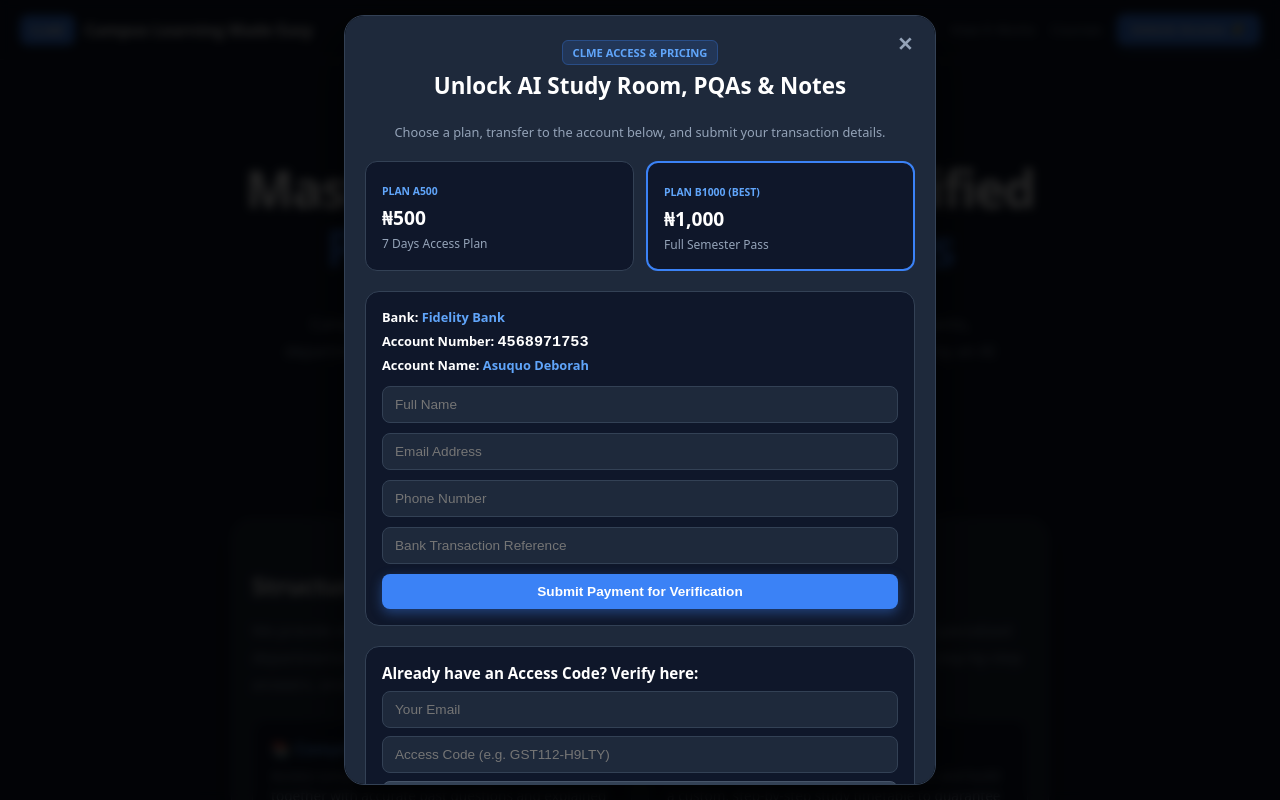
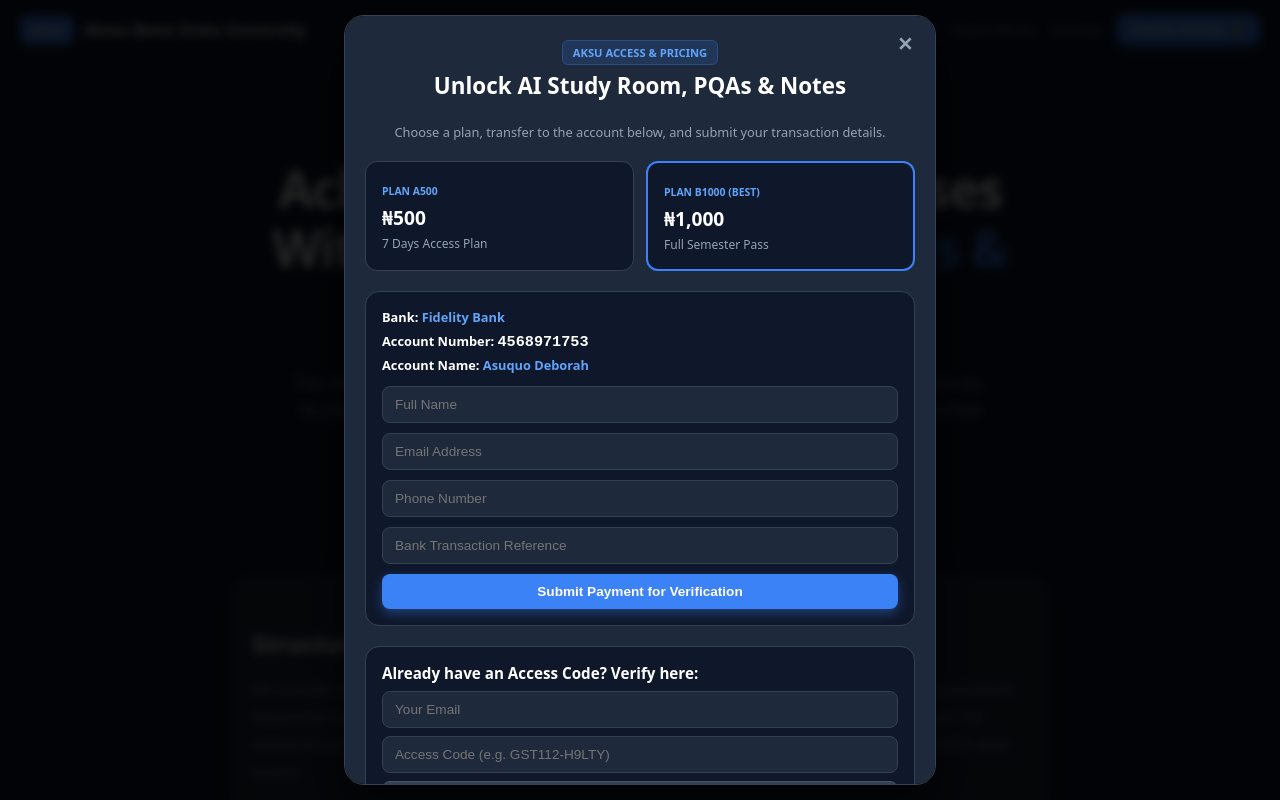
Before and after one commit to divinesaviour4-bit/LEARNING-MADE-EASY, a Next.js app: page / in a window 1280 px wide. Both pictures are taken after a click on the button "Unlock Access ⚡". Shown: the top 800 px of the page. Built offline with nearby package versions, Linux system fonts and the light colour scheme; no server answers.

Commit message:
Update university name to Akwa Ibom State University

```diff
--- a/app/page.tsx
+++ b/app/page.tsx
@@ -44,7 +44,7 @@ export default function Home() {
 
   // Reviews State
   const [reviews, setReviews] = useState<Review[]>([
-    { name: "Saviour Bassey", department: "Electrical Engineering", comment: "Campus Learning Made Easy helped me ace my past questions without stress. The platform is super smooth!" },
+    { name: "Saviour Bassey", department: "Electrical Engineering", comment: "Akwa Ibom State University Learning Portal helped me ace my past questions without stress. The platform is super smooth!" },
     { name: "Grace Okon", department: "Accounting", comment: "The ₦1,000 semester pass is totally worth it. All materials and past questions in one place." },
     { name: "Daniel Mensah", department: "Computer Science", comment: "The AI study schedule kept me organized throughout the semester. Highly recommended!" },
     { name: "Miriam Bello", department: "Mass Communication", comment: "Having structured general and departmental courses made studying for exams so much easier." },
@@ -163,8 +163,8 @@ export default function Home() {
       {/* Navbar */}
       <nav style={{ position: "sticky", top: 0, zIndex: 50, backgroundColor: "rgba(15, 23, 42, 0.95)", backdropFilter: "blur(10px)", borderBottom: "1px solid #1e293b", padding: "14px 20px", display: "flex", justifyContent: "space-between", alignItems: "center", flexWrap: "wrap", gap: "10px" }}>
         <div style={{ display: "flex", alignItems: "center", gap: "10px" }}>
-          <span style={{ backgroundColor: "#3b82f6", color: "#ffffff", fontWeight: "900", padding: "6px 10px", borderRadius: "8px", fontSize: "0.8rem" }}>CLME</span>
-          <span style={{ fontWeight: "700", fontSize: "1rem", color: "#ffffff" }}>Campus Learning Made Easy</span>
+          <span style={{ backgroundColor: "#3b82f6", color: "#ffffff", fontWeight: "900", padding: "6px 10px", borderRadius: "8px", fontSize: "0.8rem" }}>AKSU</span>
+          <span style={{ fontWeight: "700", fontSize: "1rem", color: "#ffffff" }}>Akwa Ibom State University</span>
         </div>
         <div style={{ display: "flex", gap: "15px", fontSize: "0.85rem", alignItems: "center", fontWeight: "500", flexWrap: "wrap" }}>
           <a href="#home" style={{ color: "#f8fafc", textDecoration: "none" }}>Home</a>
@@ -182,13 +182,13 @@ export default function Home() {
         {/* Hero Section */}
         <div id="home" style={{ textAlign: "center", marginBottom: "50px", paddingTop: "10px" }}>
           <span style={{ background: "rgba(59, 130, 246, 0.15)", color: "#60a5fa", border: "1px solid rgba(59, 130, 246, 0.3)", padding: "6px 14px", borderRadius: "20px", fontSize: "0.7rem", fontWeight: "700", letterSpacing: "0.05em", textTransform: "uppercase", display: "inline-block" }}>
-            ◆ Achieve A's in All Your Courses
+            ◆ Akwa Ibom State University
           </span>
           <h1 style={{ fontSize: "clamp(2rem, 5vw, 3.2rem)", fontWeight: "900", marginTop: "20px", color: "#ffffff", letterSpacing: "-0.03em", lineHeight: "1.15" }}>
-            Master Your Exams With Verified <span style={{ color: "#3b82f6" }}>Past Questions & Answers</span>
+            Achieve A's in All Your Courses With Verified <span style={{ color: "#3b82f6" }}>Past Questions & Answers</span>
           </h1>
           <p style={{ color: "#94a3b8", fontSize: "1rem", marginTop: "16px", lineHeight: "1.7", maxWidth: "720px", marginInline: "auto" }}>
-            Campus Learning Made Easy provides structured general courses, faculty requirements, departmental notes, and comprehensive past questions with verified answers, backed by an AI study planner to help you conquer your exams without stress.
+            The official Akwa Ibom State University student portal providing structured general courses, faculty requirements, departmental notes, and comprehensive past questions with verified answers, backed by an AI study planner.
           </p>
           <div style={{ marginTop: "30px", display: "flex", gap: "12px", justifyContent: "center", flexWrap: "wrap" }}>
             <a href="#courses" style={{ background: "#1e293b", color: "#ffffff", border: "1px solid #334155", padding: "12px 20px", borderRadius: "10px", fontWeight: "700", textDecoration: "none", fontSize: "0.9rem" }}>
@@ -202,9 +202,9 @@ export default function Home() {
 
         {/* Detailed Academic About Section */}
         <div id="about" style={{ background: "#1e293b", border: "1px solid #334155", padding: "30px 20px", borderRadius: "20px", marginBottom: "50px", boxShadow: "0 10px 30px rgba(0,0,0,0.3)" }}>
-          <h2 style={{ fontSize: "1.5rem", fontWeight: "800", color: "#ffffff", marginBottom: "12px" }}>Structured for Excellence Across All Levels</h2>
+          <h2 style={{ fontSize: "1.5rem", fontWeight: "800", color: "#ffffff", marginBottom: "12px" }}>Structured for Excellence at Akwa Ibom State University</h2>
           <p style={{ color: "#94a3b8", fontSize: "0.95rem", lineHeight: "1.8", marginBottom: "20px" }}>
-            We provide structured resources covering general studies (GST), faculty core requirements, and specialized departmental courses. Beyond just reading notes, you get full access to verified past questions, step-by-step answers, and automated AI study schedules tailored to your exam timetable.
+            We provide structured resources covering general studies (GST), faculty core requirements, and specialized departmental courses for Akwa Ibom State University students. Beyond just reading notes, you get full access to verified past questions, step-by-step answers, and automated AI study schedules tailored to your exams.
           </p>
           <div style={{ display: "grid", gridTemplateColumns: "repeat(auto-fit, minmax(240px, 1fr))", gap: "16px", marginTop: "20px" }}>
             <div style={{ background: "#0f172a", padding: "18px", borderRadius: "14px", border: "1px solid #334155" }}>
@@ -273,7 +273,7 @@ export default function Home() {
         <div id="reviews" style={{ marginBottom: "50px" }}>
           <div style={{ textAlign: "center", marginBottom: "24px" }}>
             <h3 style={{ fontSize: "1.6rem", fontWeight: "800", color: "#ffffff", marginBottom: "6px" }}>Trusted by Students Across Campus</h3>
-            <p style={{ color: "#94a3b8", fontSize: "0.9rem" }}>Read honest testimonials from students achieving A's using Campus Learning Made Easy.</p>
+            <p style={{ color: "#94a3b8", fontSize: "0.9rem" }}>Read honest testimonials from Akwa Ibom State University students achieving A's.</p>
           </div>
 
           <div style={{ display: "grid", gridTemplateColumns: "repeat(auto-fit, minmax(260px, 1fr))", gap: "16px", marginBottom: "20px" }}>
@@ -313,15 +313,15 @@ export default function Home() {
           <div style={{ display: "flex", flexDirection: "column", gap: "12px" }}>
             <div style={{ background: "#1e293b", border: "1px solid #334155", padding: "18px", borderRadius: "14px" }}>
               <h4 style={{ color: "#ffffff", fontSize: "1rem", margin: "0 0 8px 0" }}>Do you provide past questions and answers (PQAs)?</h4>
-              <p style={{ color: "#94a3b8", fontSize: "0.85rem", margin: 0, lineHeight: "1.5" }}>Yes! We provide complete lecture materials paired with fully verified past questions and step-by-step answers for general, faculty, and departmental courses.</p>
+              <p style={{ color: "#94a3b8", fontSize: "0.85rem", margin: 0, lineHeight: "1.5" }}>Yes! We provide complete lecture materials paired with fully verified past questions and step-by-step answers for Akwa Ibom State University general, faculty, and departmental courses.</p>
             </div>
             <div style={{ background: "#1e293b", border: "1px solid #334155", padding: "18px", borderRadius: "14px" }}>
               <h4 style={{ color: "#ffffff", fontSize: "1rem", margin: "0 0 8px 0" }}>How does the AI study schedule work?</h4>
-              <p style={{ color: "#94a3b8", fontSize: "0.85rem", margin: 0, lineHeight: "1.5" }}>Our AI examines your course materials and exam deadlines to create a personalized, day-by-day study timetable that ensures you cover everything without burning out.</p>
+              <p style={{ color: "#94a3b8", fontSize: "0.85rem", margin: 0, lineHeight: "1.5" }}>Our AI examines your AKSU course materials and exam deadlines to create a personalized, day-by-day study timetable that ensures you cover everything without burning out.</p>
             </div>
             <div style={{ background: "#1e293b", border: "1px solid #334155", padding: "18px", borderRadius: "14px" }}>
               <h4 style={{ color: "#ffffff", fontSize: "1rem", margin: "0 0 8px 0" }}>What does the B1000 Semester Pass include?</h4>
-              <p style={{ color: "#94a3b8", fontSize: "0.85rem", margin: 0, lineHeight: "1.5" }}>For just ₦1,000, you get full, uninterrupted semester access to all general and departmental notes, past questions & answers, and the AI study room.</p>
+              <p style={{ color: "#94a3b8", fontSize: "0.85rem", margin: 0, lineHeight: "1.5" }}>For just ₦1,000, you get full, uninterrupted semester access to all AKSU general and departmental notes, past questions & answers, and the AI study room.</p>
             </div>
           </div>
         </div>
@@ -334,7 +334,7 @@ export default function Home() {
               <button onClick={() => setShowPricingModal(false)} style={{ position: "absolute", top: "16px", right: "16px", background: "transparent", border: "none", color: "#94a3b8", fontSize: "1.2rem", cursor: "pointer", fontWeight: "bold" }}>✕</button>
 
               <div style={{ textAlign: "center", marginBottom: "20px" }}>
-                <span style={{ background: "rgba(59, 130, 246, 0.15)", color: "#60a5fa", border: "1px solid rgba(59, 130, 246, 0.3)", padding: "4px 10px", borderRadius: "6px", fontSize: "0.7rem", fontWeight: "800" }}>CLME ACCESS & PRICING</span>
+                <span style={{ background: "rgba(59, 130, 246, 0.15)", color: "#60a5fa", border: "1px solid rgba(59, 130, 246, 0.3)", padding: "4px 10px", borderRadius: "6px", fontSize: "0.7rem", fontWeight: "800" }}>AKSU ACCESS & PRICING</span>
                 <h3 style={{ fontSize: "1.4rem", fontWeight: "800", marginTop: "8px", color: "#ffffff" }}>Unlock AI Study Room, PQAs & Notes</h3>
                 <p style={{ color: "#94a3b8", fontSize: "0.8rem", marginTop: "4px" }}>Choose a plan, transfer to the account below, and submit your transaction details.</p>
               </div>
@@ -401,10 +401,10 @@ export default function Home() {
           <div style={{ display: "grid", gridTemplateColumns: "repeat(auto-fit, minmax(200px, 1fr))", gap: "24px", marginBottom: "25px" }}>
             <div>
               <div style={{ display: "flex", alignItems: "center", gap: "8px", marginBottom: "10px" }}>
-                <span style={{ backgroundColor: "#3b82f6", color: "#ffffff", fontWeight: "900", padding: "4px 8px", borderRadius: "6px", fontSize: "0.7rem" }}>CLME</span>
-                <span style={{ fontWeight: "700", color: "#ffffff", fontSize: "0.95rem" }}>Campus Learning Made Easy</span>
+                <span style={{ backgroundColor: "#3b82f6", color: "#ffffff", fontWeight: "900", padding: "4px 8px", borderRadius: "6px", fontSize: "0.7rem" }}>AKSU</span>
+                <span style={{ fontWeight: "700", color: "#ffffff", fontSize: "0.95rem" }}>Akwa Ibom State University</span>
               </div>
-              <p style={{ fontSize: "0.8rem", lineHeight: "1.5", margin: 0 }}>Empowering university students with structured general, faculty, and departmental courses, verified past questions & answers, and AI study schedules.</p>
+              <p style={{ fontSize: "0.8rem", lineHeight: "1.5", margin: 0 }}>Empowering Akwa Ibom State University students with structured general, faculty, and departmental courses, verified past questions & answers, and AI study schedules.</p>
             </div>
 
             <div>
@@ -425,7 +425,7 @@ export default function Home() {
           </div>
 
           <div style={{ textAlign: "center", borderTop: "1px solid #1e293b", paddingTop: "16px", color: "#64748b", fontSize: "0.75rem" }}>
-            &copy; 2026 Campus Learning Made Easy (CLME). All rights reserved.
+            &copy; 2026 Akwa Ibom State University Learning Portal. All rights reserved.
           </div>
         </footer>
 
```
